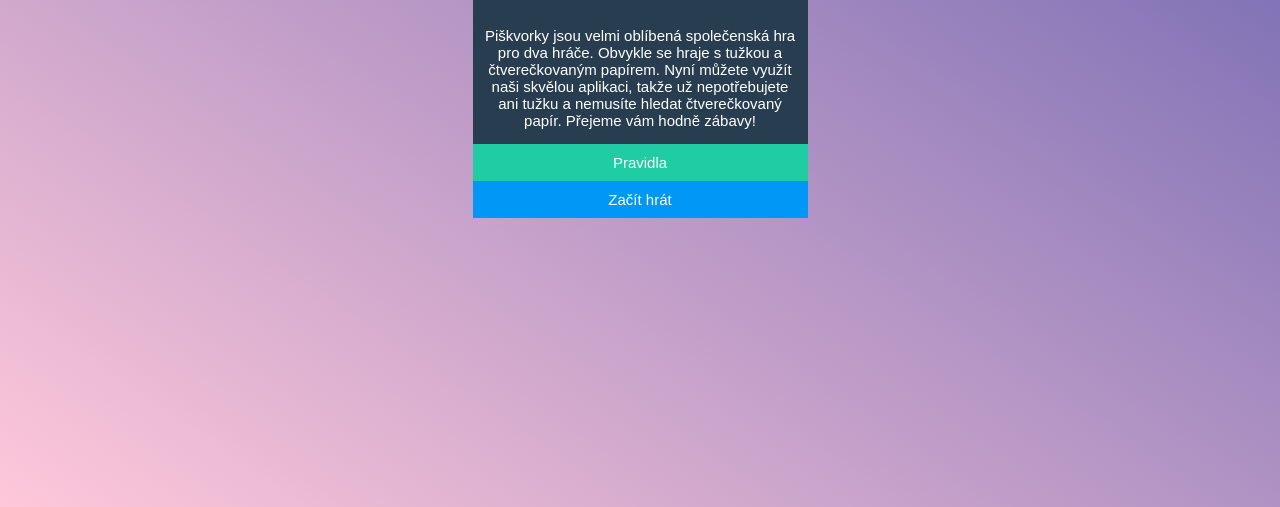
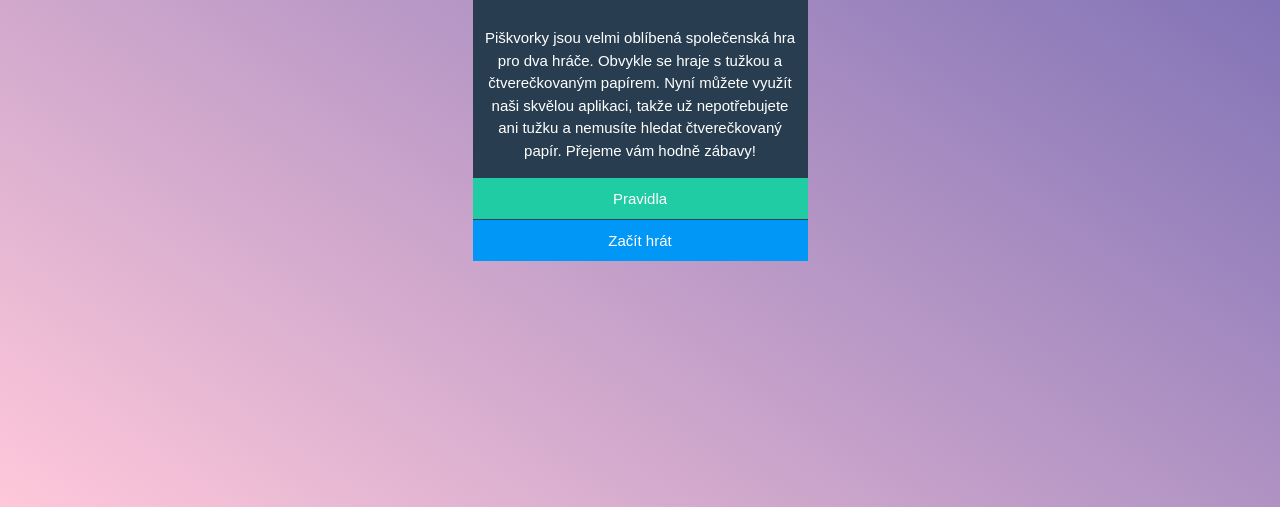
Before and after one commit to daniela-pech/piskvorky, a plain HTML site: page index.html in a window 1280 px wide. Shown: the part 363-870 px from the top of the page. Drawn offline with Linux system fonts and the light colour scheme.

Commit message:
uprava vysky radku v odstavci

```diff
--- a/style.css
+++ b/style.css
@@ -5,7 +5,10 @@
     font-family: "Lobster";
     font-weight: lighter;
     font-size: 45px;
+  }
 
+  p {
+    line-height: 1.5;
   }
 
   body {
@@ -52,23 +55,28 @@
 
   .piskvorky__pravidla {
     background-color: #1fcca4;
-    padding: 10px;
+    padding: 12px;
     display: flex;
-    margin: 1;
+    margin: 1px 0px;
     justify-content: center;
-    align-items: stretch;
   }
 
   .piskvorky__hrat {
     background-color: #0197f6;
-    padding: 10px;
+    padding: 12px;
     display: flex;
     flex-wrap: wrap;
-    margin: 1;
     justify-content: center;
-    align-items: stretch;
   }
 
   a {
     text-decoration: none;
   }
+
+  a.piskvorky__pravidla:hover {
+    background-color: #1cbb96;
+  }
+
+  a.piskvorky__hrat:hover {
+    background-color: #0090e9;
+  }
```
